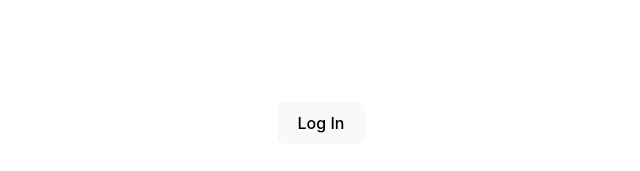
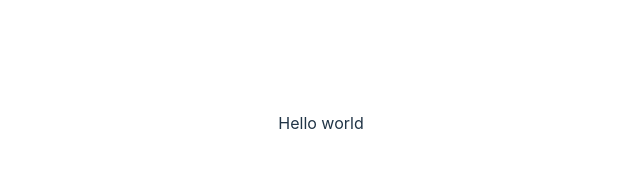
Before and after one commit to thetrend/graced.is, a React (Vite) app: page / in a window 1280 px wide. Shown: the part 277-448 px from the top of the page, without its empty margins (319-959 px from the left). Built offline with nearby package versions, Linux system fonts and the light colour scheme.

Commit message:
chore: remove Auth0

```diff
--- a/package.json
+++ b/package.json
@@ -9,7 +9,6 @@
     "preview": "vite preview"
   },
   "dependencies": {
-    "@auth0/auth0-react": "^1.12.0",
     "react": "^18.2.0",
     "react-dom": "^18.2.0"
   },
--- a/src/App.tsx
+++ b/src/App.tsx
@@ -1,10 +1,9 @@
 import './App.css';
-import Profile from './components/Auth/Profile';
 
-function App() {
+const App = () => {
   return (
     <>
-      <Profile />
+      Hello world
     </>
   )
 }
--- a/src/components/Auth/LoginButton.tsx
+++ /dev/null
@@ -1,9 +0,0 @@
-import { useAuth0 } from '@auth0/auth0-react';
-
-const LoginButton = () => {
-  const { loginWithRedirect } = useAuth0();
-
-  return <button onClick={() => loginWithRedirect()}>Log In</button>;
-};
-
-export default LoginButton;
--- a/src/components/Auth/LogoutButton.tsx
+++ /dev/null
@@ -1,13 +0,0 @@
-import { useAuth0 } from '@auth0/auth0-react';
-
-const LogoutButton = () => {
-  const { logout } = useAuth0();
-
-  return (
-    <button onClick={() => logout({ returnTo: window.location.origin })}>
-      Log Out
-    </button>
-  );
-};
-
-export default LogoutButton;
--- a/src/components/Auth/Profile.tsx
+++ /dev/null
@@ -1,24 +0,0 @@
-import { useAuth0 } from '@auth0/auth0-react';
-import LoginButton from './LoginButton';
-import LogoutButton from './LogoutButton';
-
-const Profile = () => {
-  const { user, isAuthenticated, isLoading } = useAuth0();
-
-  if (isLoading) {
-    return <div>Loading ...</div>;
-  } else if (!isAuthenticated) {
-    return <LoginButton />;
-  }
-
-  return (
-    <div>
-      <img src={user?.picture} alt={user?.name} />
-      <h2>{user?.name}</h2>
-      <p>{user?.email}</p>
-      <LogoutButton />
-    </div>
-  );
-};
-
-export default Profile;
```
Also changed, not shown: 1 other file (tests, documents, lock files or other folders).
